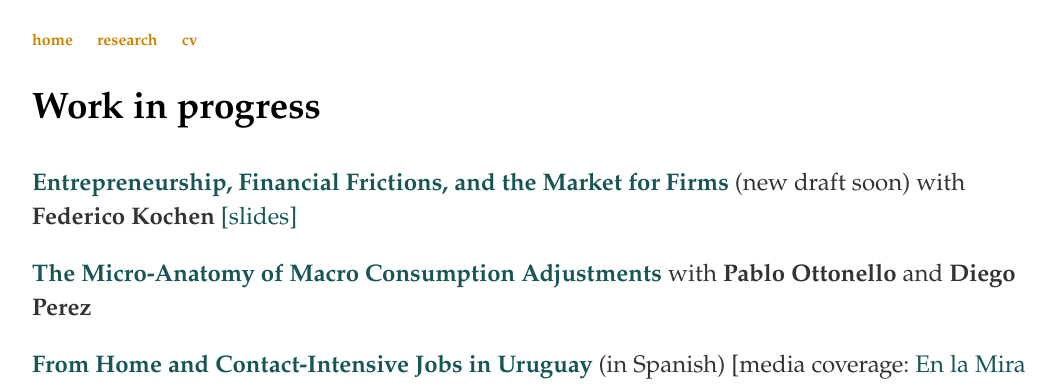
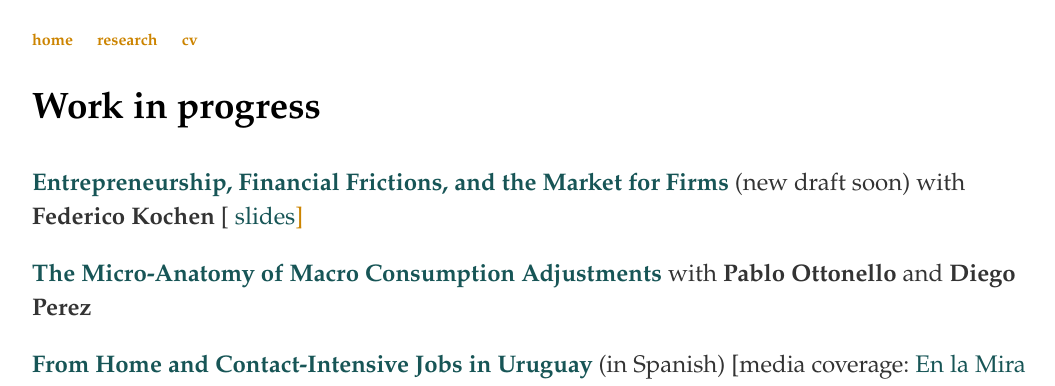
Before and after one commit to rafaguntin/rafaguntin.github.io, a Jekyll site: the page built from research/index.html, in a window 1280 px wide. Shown: the top 386 px of the page, without its empty margins (96-1151 px from the left). Built offline with Jekyll 4.4.1, drawn with Linux system fonts in a browser that asks for light colours.

Commit message:
Update index.html

```diff
--- a/research/index.html
+++ b/research/index.html
@@ -10,7 +10,7 @@ title: Rafael Guntin - Research
 			       target="_blank">Entrepreneurship, Financial Frictions, and the Market for Firms</a>
 				(new draft soon) with
 				<a style="font-weight: bold; color:#333" href="https://sites.google.com/view/federicokochen/home" target="_blank"> Federico Kochen </a>
-				<a style="color:#175556" href="/research/GK - Slides NYU - 09Dec19 - Handout.pdf" target="_blank"> [slides] <a>
+				[<a style="color:#175556" href="/research/GK - Slides NYU - 09Dec19 - Handout.pdf" target="_blank"> slides<a>]
 			</p>
 			<p> <a style="font-weight: bold; color:#175556"
 			       >The Micro-Anatomy of Macro Consumption Adjustments</a>
```
